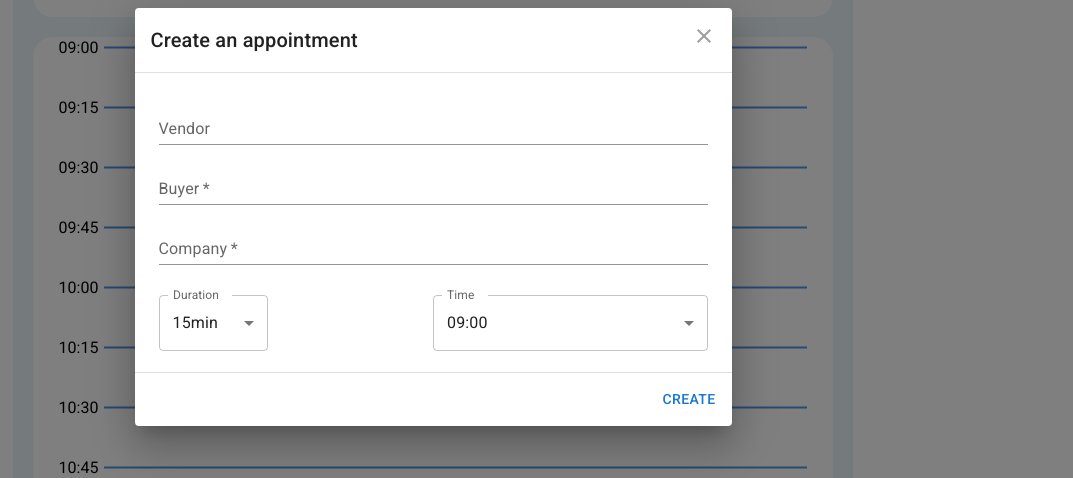
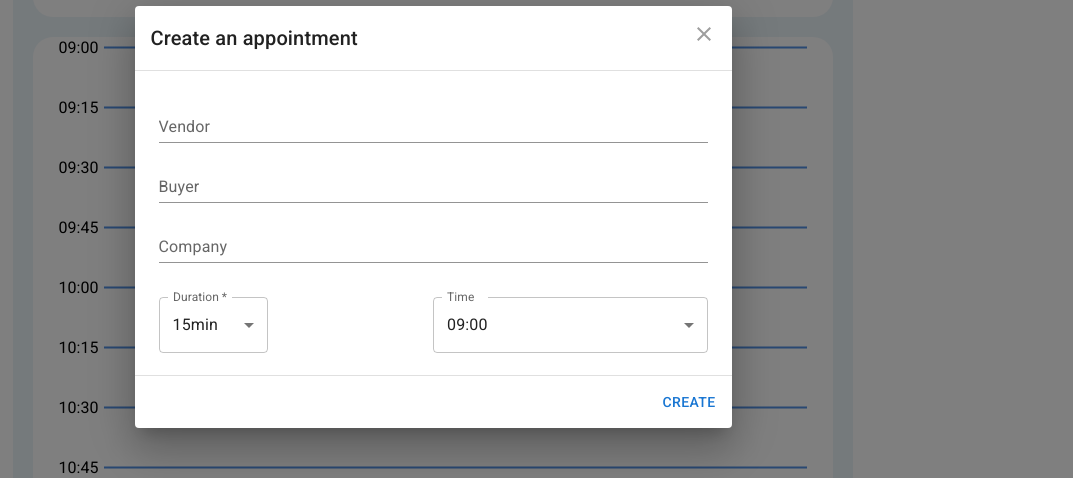
Before and after one commit to neguezaymen/agenda, a React (Create React App) app: page / in a window 1280 px wide. Both pictures are taken after a click on the button 1228 px from the left and 750 px from the top of the page. Shown: the part 183-661 px from the top of the page, without its empty margins (207-1280 px from the left). Built offline with nearby package versions, Linux system fonts and the light colour scheme.

Commit message:
integrate react use form for modals

```diff
--- a/package.json
+++ b/package.json
@@ -22,6 +22,7 @@
     "dayjs": "^1.11.7",
     "react": "^18.2.0",
     "react-dom": "^18.2.0",
+    "react-hook-form": "^7.43.9",
     "react-redux": "^8.0.5",
     "react-scripts": "^5.0.1",
     "sass": "^1.61.0",
--- a/src/components/AddEditAppointementModal.tsx
+++ b/src/components/AddEditAppointementModal.tsx
@@ -8,6 +8,7 @@ import IconButton from "@mui/material/IconButton";
 import CloseIcon from "@mui/icons-material/Close";
 import Typography from "@mui/material/Typography";
 import styles from "./MainSection.module.scss";
+import { useForm, SubmitHandler, Controller } from "react-hook-form";
 import {
   FormControl,
   InputLabel,
@@ -29,7 +30,13 @@ export interface DialogTitleProps {
   children?: React.ReactNode;
   onClose: () => void;
 }
-
+type Inputs = {
+  vendor: string;
+  buyer: string;
+  company: string;
+  duration: string;
+  time: string;
+};
 function BootstrapDialogTitle(props: DialogTitleProps) {
   const { children, onClose, ...other } = props;
 
@@ -58,12 +65,16 @@ export default function AddEditAppointementModal() {
   const { isModalVisible, modalId } = useAppSelector((state) => state.uiSlice);
   const appointements = useAppSelector((state) => state.appointements);
   const appointementToEdit = appointements.find((el) => el.id === modalId);
-  const [vendor, setVendor] = React.useState<string>();
-  const [buyer, setBuyer] = React.useState<string>();
-  const [company, setCompany] = React.useState<string>();
   const [duration, setDuration] = React.useState<string>("15");
   const [time, setTime] = React.useState<string>("09:00");
   const { currentDate } = React.useContext(CurrentDateContext);
+  const {
+    handleSubmit,
+    control,
+    clearErrors,
+    reset,
+    formState: { errors },
+  } = useForm<Inputs>();
   const dispatch = useAppDispatch();
   const appointement = GetAppointementDate(
     new Date(currentDate),
@@ -74,8 +85,10 @@ export default function AddEditAppointementModal() {
   const handleClose = () => {
     void dispatch(hideModal());
     void dispatch(setModalId(null));
+    clearErrors();
   };
 
+  const onSubmit: SubmitHandler<Inputs> = (data) => {
     const handleEdit = () => {
       modalId &&
         void dispatch(
@@ -83,32 +96,48 @@ export default function AddEditAppointementModal() {
             duration: Number(duration),
             date: appointement.startDate,
             id: modalId,
-          buyer: buyer,
-          company: company,
-          vendor: vendor,
+            buyer: data.buyer,
+            company: data.company,
+            vendor: data.vendor,
             time: time,
           })
         );
 
       void dispatch(setModalId(null));
     };
-  const handleSubmit = () => {
-    modalId
-      ? handleEdit()
-      : void dispatch(
+    const handleAdd = () => {
+      void dispatch(
         addAppointement({
           duration: Number(duration),
           date: appointement.startDate,
           id: Date.now(),
-            buyer: buyer,
-            company: company,
-            vendor: vendor,
+          buyer: data.buyer,
+          company: data.company,
+          vendor: data.vendor,
           time: time,
         })
       );
+    };
+    modalId ? handleEdit() : handleAdd();
+    reset();
     handleClose();
   };
-
+  React.useEffect(() => {
+    reset({
+      buyer: appointementToEdit?.buyer ?? "",
+      company: appointementToEdit?.company ?? "",
+      vendor: appointementToEdit?.vendor ?? "",
+      duration: appointementToEdit?.duration.toString() ?? "15",
+      time: appointementToEdit?.time ?? "09:00",
+    });
+  }, [
+    appointementToEdit?.buyer,
+    appointementToEdit?.company,
+    appointementToEdit?.duration,
+    appointementToEdit?.time,
+    appointementToEdit?.vendor,
+    reset,
+  ]);
   return (
     <div className={styles.addModalContainer}>
       <Dialog
@@ -119,57 +148,107 @@ export default function AddEditAppointementModal() {
         <BootstrapDialogTitle onClose={handleClose}>
           {modalId ? "Edit the appointment" : "Create an appointment"}
         </BootstrapDialogTitle>
+        <form onSubmit={handleSubmit(onSubmit)}>
           <DialogContent dividers>
-          <Typography gutterBottom>
+            <>
+              <Controller
+                name="vendor"
+                control={control}
+                rules={{ required: true }}
+                render={({ field: { ref, ...rest } }) => (
                   <TextField
+                    {...rest}
                     margin="dense"
+                    defaultValue={appointementToEdit?.vendor ?? ""}
                     id="vendor"
                     label="Vendor"
                     type="text"
+                    name="vendor"
                     fullWidth
-              defaultValue={appointementToEdit?.vendor ?? ""}
                     variant="standard"
-              onChange={(event) => {
-                setVendor(event.target.value);
-              }}
                   />
+                )}
+              />
+              {errors.vendor && (
+                <p style={{ position: "absolute", color: "red" }}>
+                  Vendor is required
+                </p>
+              )}
+            </>
+            <>
+              <Controller
+                name="buyer"
+                control={control}
+                rules={{ required: true }}
+                render={({ field: { ref, ...rest } }) => (
                   <TextField
+                    {...rest}
                     margin="dense"
                     id="buyer"
+                    defaultValue={appointementToEdit?.buyer ?? ""}
                     label="Buyer"
                     type="text"
                     fullWidth
-              required
-              defaultValue={appointementToEdit?.buyer ?? ""}
                     variant="standard"
-              onChange={(event) => {
-                setBuyer(event.target.value);
-              }}
                   />
+                )}
+              />
+              {errors.buyer && (
+                <p style={{ position: "absolute", color: "red" }}>
+                  Buyer is required
+                </p>
+              )}
+            </>
+            <>
+              <Controller
+                name="company"
+                control={control}
+                rules={{ required: true }}
+                render={({ field: { ref, ...rest } }) => (
                   <TextField
+                    {...rest}
                     margin="dense"
                     id="company"
-              required
+                    defaultValue={appointementToEdit?.company ?? ""}
                     label="Company"
                     type="text"
                     fullWidth
-              defaultValue={appointementToEdit?.company ?? ""}
                     variant="standard"
-              onChange={(event) => {
-                setCompany(event.target.value);
-              }}
                   />
-          </Typography>
+                )}
+              />
+              {errors.company && (
+                <p style={{ position: "absolute", color: "red" }}>
+                  Company is required
+                </p>
+              )}
+            </>
+
             <Typography
               gutterBottom
-            style={{ display: "flex", justifyContent: "space-between" }}
+              style={{
+                display: "flex",
+                justifyContent: "space-between",
+                marginTop: "10px",
+              }}
             >
-            <FormControl style={{ marginTop: "20px", width: "20%" }}>
+              <Controller
+                name="duration"
+                control={control}
+                render={({ field: { ref, ...rest } }) => (
+                  <FormControl
+                    style={{ marginTop: "20px", width: "20%" }}
+                    required
+                  >
                     <InputLabel>Duration</InputLabel>
                     <Select
+                      {...rest}
                       label="Duration"
                       onChange={(event) => setDuration(event.target.value)}
-                defaultValue={appointementToEdit?.duration?.toString() ?? "15"}
+                      defaultValue={
+                        appointementToEdit?.duration?.toString() ?? "15"
+                      }
+                      style={{ minWidth: "100px" }}
                       required
                     >
                       <MenuItem value={15}>15min</MenuItem>
@@ -178,13 +257,20 @@ export default function AddEditAppointementModal() {
                       <MenuItem value={120}>120min</MenuItem>
                     </Select>
                   </FormControl>
+                )}
+              />
+              <Controller
+                name="time"
+                control={control}
+                defaultValue={appointementToEdit?.time ?? "09:00"}
+                render={({ field: { ref, ...rest } }) => (
                   <FormControl style={{ marginTop: "20px", width: "50%" }}>
                     <InputLabel>Time</InputLabel>
                     <Select
+                      {...rest}
                       label="Time"
                       required
                       onChange={(event) => setTime(event.target.value)}
-                defaultValue={appointementToEdit?.time ?? "09:00"}
                     >
                       {TimeSlots.map((timeslot) => (
                         <MenuItem value={timeslot} key={timeslot}>
@@ -193,13 +279,16 @@ export default function AddEditAppointementModal() {
                       ))}
                     </Select>
                   </FormControl>
+                )}
+              />
             </Typography>
           </DialogContent>
           <DialogActions>
-          <Button autoFocus onClick={handleSubmit} type="submit">
+            <Button autoFocus type="submit">
               {modalId ? "Save Changes" : "Create"}
             </Button>
           </DialogActions>
+        </form>
       </Dialog>
     </div>
   );
```
Also changed, not shown: 1 other file (tests, documents, lock files or other folders). Lines whose indentation alone changed are shown as unchanged.
